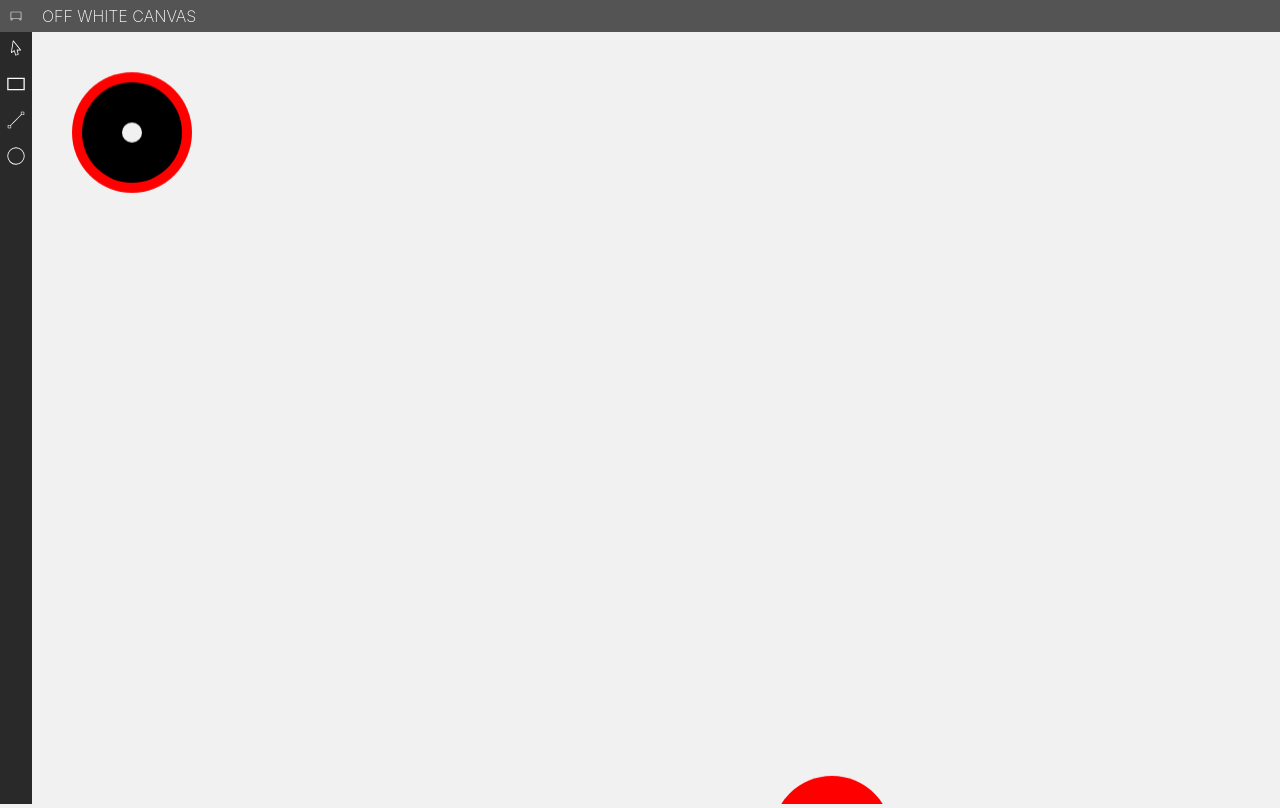
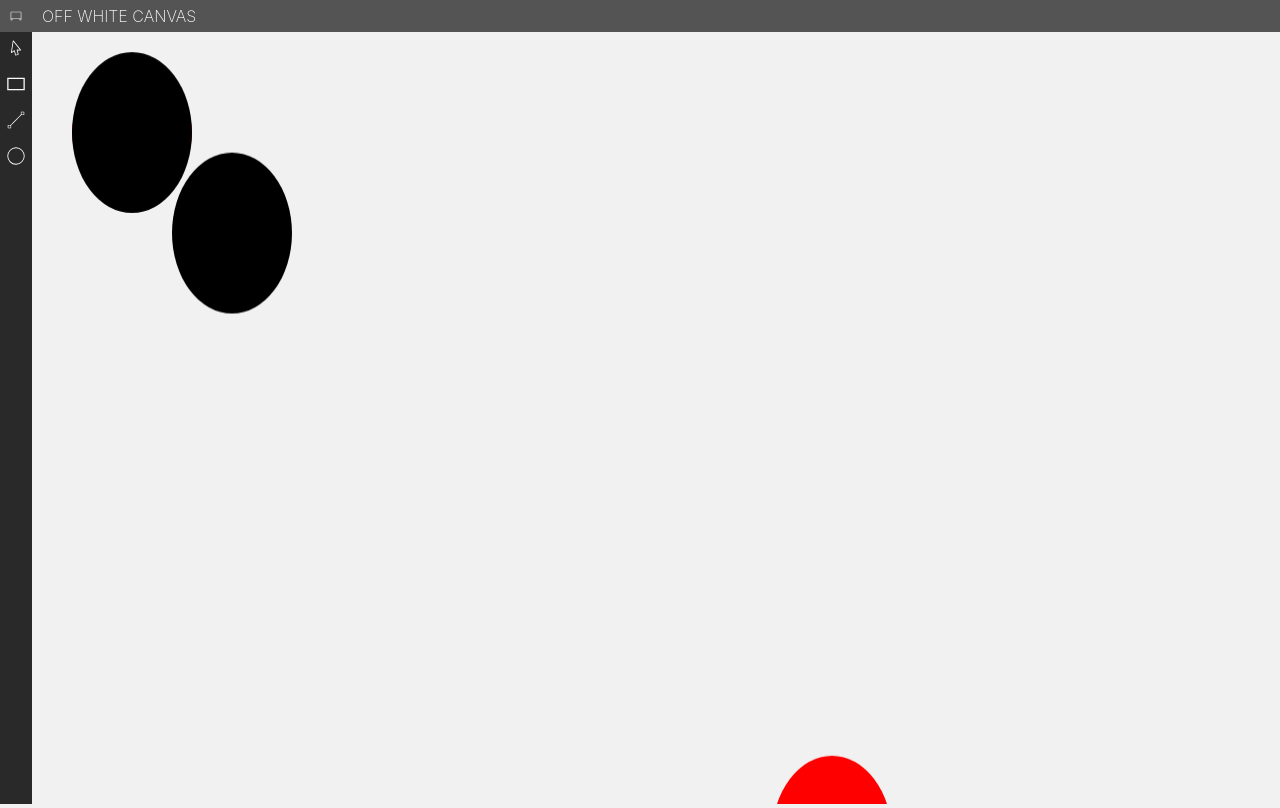
Before and after one commit to DavidIreland1/drafting-canvas, a Next.js app: page / in a window 1280 px wide. Built offline with nearby package versions, Linux system fonts and the light colour scheme.

Commit message:
before redux is added

```diff
--- a/components/canvas.tsx
+++ b/components/canvas.tsx
@@ -4,7 +4,6 @@ import { initCanvas, initElement } from './canvas/init';
 
 const Canvas = (props) => {
 	let { elements, ...rest } = props;
-	// const canvas_ref = useCanvas(draw);
 	const canvas_ref = useRef(null);
 
 	const view = {
@@ -22,7 +21,15 @@ const Canvas = (props) => {
 		context.scale(view.scale, view.scale);
 
 		elements.forEach((element) => {
-			element.draw(context, view);
+			element.draw(context);
+		});
+
+		elements.forEach((element) => {
+			if (element.hover && !element.selected) element.outline(context, view);
+		});
+
+		elements.forEach((element) => {
+			if (element.selected) element.highlight(context, view);
 		});
 	};
 
--- a/components/canvas/elements/circle.ts
+++ b/components/canvas/elements/circle.ts
@@ -6,46 +6,68 @@ export default class Circle extends BaseElement implements Element {
 	radius: number;
 	start_angle: number;
 	end_angle: number;
+	counter_clockwise: boolean;
 	color: string;
 
 	constructor(props) {
-		super();
+		super(props);
+		this.id = props.id;
 		this.x = props.x;
 		this.y = props.y;
 		this.radius = props.radius;
 		this.start_angle = props.start_angle;
 		this.end_angle = props.end_angle;
+		this.counter_clockwise = props.counter_clockwise;
 		this.color = props.color;
 	}
 
-	draw(context, view) {
-		if (this.hover || this.selected) {
-			context.strokeStyle = this.selected ? 'blue' : 'green';
-			context.lineWidth = 5 / view.scale;
-			context.beginPath();
-			context.arc(this.x, this.y, this.radius, this.start_angle, this.end_angle);
-			context.stroke();
-			this.hover = false;
-		}
-
+	draw(context) {
 		context.fillStyle = this.color;
 		context.beginPath();
-		context.arc(this.x, this.y, this.radius, this.start_angle, this.end_angle);
+		context.arc(this.x, this.y, this.radius, this.start_angle, this.end_angle, this.counter_clockwise);
 		context.fill();
 
-		context.globalCompositeOperation = 'destination-out';
+		// context.globalCompositeOperation = 'destination-out';
+		// context.beginPath();
+		// context.arc(this.x, this.y, this.radius * 0.2, this.start_angle, this.end_angle);
+		// context.fill();
+		// context.globalCompositeOperation = 'source-over';
+	}
+
+	outline(context, view) {
+		context.strokeStyle = 'blue';
+		context.lineWidth = 2 / view.scale;
 		context.beginPath();
-		context.arc(this.x, this.y, this.radius * 0.2, this.start_angle, this.end_angle);
-		context.fill();
-		context.globalCompositeOperation = 'source-over';
+		context.arc(this.x, this.y, this.radius, this.start_angle, this.end_angle);
+		context.stroke();
+	}
+
+	highlight(context, view) {
+		context.strokeStyle = 'blue';
+		context.lineWidth = 1 / view.scale;
+		const bounds = this.bounds();
+		context.beginPath();
+		context.rect(bounds.x, bounds.y, bounds.width, bounds.height);
+		context.stroke();
 	}
 
 	collide(position) {
 		return (this.x - position.x) ** 2 + (this.y - position.y) ** 2 < this.radius ** 2;
 	}
 
+	bounds(): { x: number; y: number; width: number; height: number } {
+		return {
+			x: this.x - this.radius,
+			y: this.y - this.radius,
+			width: this.radius * 2,
+			height: this.radius * 2,
+		};
+	}
+
 	serialise() {
 		return {
+			type: 'circle',
+			id: this.id,
 			x: this.x,
 			y: this.y,
 			radius: this.radius,
--- a/components/canvas/elements/element.ts
+++ b/components/canvas/elements/element.ts
@@ -1,16 +1,42 @@
-export class BaseElement {
+export class BaseElement implements Element {
+	id: string;
+	x: number;
+	y: number;
 	selected: boolean;
 	hover: boolean;
 
-	constructor() {
+	constructor(props) {
+		this.id = props.id;
 		this.selected = false;
 		this.hover = false;
+	}
+
+	draw(context: CanvasRenderingContext2D): void {
+		return;
+	}
+
+	collide(position: { x: number; y: number }): boolean {
+		return false;
+	}
+
+	serialise() {
+		return {};
+	}
+
+	bounds(): { x: number; y: number; width: number; height: number } {
+		return { x: 0, y: 0, width: 0, height: 0 };
+	}
+
+	move(delta_x: number, delta_y: number): void {
+		this.x += delta_x;
+		this.y += delta_y;
 	}
 }
 
 export interface Element {
-	draw(constext: CanvasRenderingContext2D, view): void;
+	draw(context: CanvasRenderingContext2D): void;
 	collide(position: { x: number; y: number }): Object;
-
+	move(delta_x: number, delta_y: number);
 	serialise(): Object;
+	bounds(): { x: number; y: number; width: number; height: number };
 }
--- /dev/null
+++ b/components/canvas/elements/ellipse.ts
@@ -0,0 +1,85 @@
+import { BaseElement, Element } from './element';
+
+export default class Ellipse extends BaseElement implements Element {
+	x: number;
+	y: number;
+	radius_x: number;
+	radius_y: number;
+	rotation: number;
+	start_angle: number;
+	end_angle: number;
+	counter_clockwise: boolean;
+	color: string;
+
+	constructor(props) {
+		super(props);
+		this.x = props.x;
+		this.y = props.y;
+		this.radius_x = props.radius_x;
+		this.radius_y = props.radius_y;
+		this.rotation = props.rotation;
+		this.start_angle = props.start_angle;
+		this.end_angle = props.end_angle;
+		this.counter_clockwise = props.counter_clockwise;
+		this.color = props.color;
+	}
+
+	draw(context: CanvasRenderingContext2D) {
+		context.fillStyle = this.color;
+		context.beginPath();
+		context.ellipse(this.x, this.y, this.radius_x, this.radius_y, this.rotation, this.start_angle, this.end_angle, this.counter_clockwise);
+		context.fill();
+
+		// context.globalCompositeOperation = 'destination-out';
+		// context.beginPath();
+		// context.ellipse(this.x, this.y, this.radius_x, this.radius_y, this.start_angle, this.end_angle);
+		// context.fill();
+		// context.globalCompositeOperation = 'source-over';
+	}
+
+	outline(context, view) {
+		context.strokeStyle = 'blue';
+		context.lineWidth = 2 / view.scale;
+		context.beginPath();
+		context.ellipse(this.x, this.y, this.radius_x, this.radius_y, this.rotation, this.start_angle, this.end_angle, this.counter_clockwise);
+		context.stroke();
+	}
+
+	highlight(context, view) {
+		if (this.hover || this.selected) {
+			context.strokeStyle = 'blue';
+			context.lineWidth = 1 / view.scale;
+			const bounds = this.bounds();
+			context.beginPath();
+			context.rect(bounds.x, bounds.y, bounds.width, bounds.height);
+			context.stroke();
+		}
+	}
+
+	collide(position) {
+		return (this.x - position.x) ** 2 / this.radius_x ** 2 + (this.y - position.y) ** 2 / this.radius_y ** 2 < 1;
+	}
+
+	bounds(): { x: number; y: number; width: number; height: number } {
+		return {
+			x: this.x - this.radius_x,
+			y: this.y - this.radius_y,
+			width: this.radius_x * 2,
+			height: this.radius_y * 2,
+		};
+	}
+
+	serialise() {
+		return {
+			type: 'ellipse',
+			id: this.id,
+			x: this.x,
+			y: this.y,
+			radius_x: this.radius_x,
+			radius_y: this.radius_y,
+			start_angle: this.start_angle,
+			end_angle: this.end_angle,
+			color: this.color,
+		};
+	}
+}
--- a/components/canvas/elements/group.ts
+++ b/components/canvas/elements/group.ts
@@ -2,26 +2,65 @@ import { BaseElement, Element } from './element';
 import { initElement } from '../init';
 
 export default class Group extends BaseElement implements Element {
-	elements: Array<Element>;
+	elements: Array<BaseElement>;
 
 	constructor(props) {
-		super();
-
+		super(props);
 		this.elements = props.elements.map(initElement);
 	}
 
-	draw(context, view) {
+	draw(context) {
 		this.elements.forEach((element) => {
-			element.draw(context, view);
+			element.draw(context);
 		});
 	}
 
-	collide(position: { x: number; y: number }): Object {
-		return this.elements.find((element) => element.collide(position));
+	outline(context, view) {
+		context.strokeStyle = 'blue';
+		context.lineWidth = 2 / view.scale;
+		const bounds = this.bounds();
+		context.beginPath();
+		context.rect(bounds.x, bounds.y, bounds.width, bounds.height);
+		context.stroke();
+	}
+
+	highlight(context, view) {
+		context.strokeStyle = 'blue';
+		context.lineWidth = 1 / view.scale;
+		const bounds = this.bounds();
+		context.beginPath();
+		context.rect(bounds.x, bounds.y, bounds.width, bounds.height);
+		context.stroke();
+	}
+
+	bounds() {
+		const positions = this.elements.map((element) => element.bounds());
+
+		const min_x = positions.reduce((x, position) => Math.min(x, position.x), Number.MAX_SAFE_INTEGER);
+		const min_y = positions.reduce((y, position) => Math.min(y, position.y), Number.MAX_SAFE_INTEGER);
+		return {
+			x: min_x,
+			y: min_y,
+			width: positions.reduce((x, position) => Math.max(x, position.x + position.width), Number.MIN_SAFE_INTEGER) - min_x,
+			height: positions.reduce((y, position) => Math.max(y, position.y + position.height), Number.MIN_SAFE_INTEGER) - min_y,
+		};
+	}
+
+	move(delta_x: number, delta_y: number) {
+		this.elements.forEach((element) => {
+			element.move(delta_x, delta_y);
+		});
+	}
+
+	collide(position: { x: number; y: number }): boolean {
+		const target = this.elements.find((element) => element.collide(position));
+		return target ? true : false;
 	}
 
 	serialise() {
 		return {
+			type: 'group',
+			id: this.id,
 			elements: this.elements.map((element) => element.serialise()),
 		};
 	}
--- a/components/canvas/init.ts
+++ b/components/canvas/init.ts
@@ -1,5 +1,6 @@
 import { onWheel, onDoubleClick, onMouseMove, onMouseDown } from './interaction';
 
+import Ellipse from './elements/ellipse';
 import Circle from './elements/circle';
 import Group from './elements/group';
 
@@ -18,6 +19,7 @@ export function initCanvas(canvas, context, view, redraw, elements) {
 		redraw(context);
 	});
 
+	canvas.style.cursor = 'default';
 	canvas.addEventListener('mousemove', (event) => {
 		event.preventDefault();
 		onMouseMove(event, elements, canvas, view, context, redraw);
@@ -26,6 +28,11 @@ export function initCanvas(canvas, context, view, redraw, elements) {
 	canvas.addEventListener('mousedown', (event) => {
 		event.preventDefault();
 		onMouseDown(event, elements, canvas, view, context, redraw);
+	});
+
+	window.addEventListener('resize', () => {
+		resizeCanvas(canvas);
+		redraw(context);
 	});
 
 	redraw(context);
@@ -38,7 +45,6 @@ export function resizeCanvas(canvas): boolean {
 		// window.devicePixelRatio = 1;
 
 		const ratio = window.devicePixelRatio;
-		const context = canvas.getContext('2d');
 		canvas.width = width * ratio;
 		canvas.height = height * ratio;
 		return true;
@@ -48,8 +54,9 @@ export function resizeCanvas(canvas): boolean {
 }
 
 export function initElement(element: any) {
-	console.log(element);
 	switch (element.type) {
+		case 'ellipse':
+			return new Ellipse(element);
 		case 'circle':
 			return new Circle(element);
 		case 'group':
--- a/hooks/get-page.ts
+++ b/hooks/get-page.ts
@@ -15,11 +15,24 @@ export default function getPage() {
 			type: 'group',
 			elements: [
 				{
-					type: 'circle',
+					type: 'ellipse',
 					x: 100,
 					y: 100,
 					color: 'black',
-					radius: 50,
+					radius_x: 60,
+					radius_y: 80,
+					rotation: 0,
+					start_angle: 0,
+					end_angle: 2 * Math.PI,
+				},
+				{
+					type: 'ellipse',
+					x: 200,
+					y: 200,
+					color: 'black',
+					radius_x: 60,
+					radius_y: 80,
+					rotation: 0,
 					start_angle: 0,
 					end_angle: 2 * Math.PI,
 				},
@@ -27,41 +40,49 @@ export default function getPage() {
 		},
 		{
 			id: '67484',
-			type: 'circle',
+			type: 'ellipse',
 			x: 1500,
 			y: 1500,
 			color: 'red',
-			radius: 60,
+			radius_x: 60,
+			radius_y: 80,
+			rotation: 0,
 			start_angle: 0,
 			end_angle: 2 * Math.PI,
 		},
 		{
 			id: '4678',
-			type: 'circle',
+			type: 'ellipse',
 			x: 100,
 			y: 1500,
 			color: 'red',
-			radius: 60,
+			radius_x: 60,
+			radius_y: 80,
+			rotation: 0,
 			start_angle: 0,
 			end_angle: 2 * Math.PI,
 		},
 		{
 			id: '3567',
-			type: 'circle',
+			type: 'ellipse',
 			x: 1500,
 			y: 100,
 			color: 'red',
-			radius: 60,
+			radius_x: 60,
+			radius_y: 80,
+			rotation: 0,
 			start_angle: 0,
 			end_angle: 2 * Math.PI,
 		},
 		{
 			id: '8764',
-			type: 'circle',
+			type: 'ellipse',
 			x: 800,
 			y: 800,
 			color: 'red',
-			radius: 60,
+			radius_x: 60,
+			radius_y: 80,
+			rotation: 0,
 			start_angle: 0,
 			end_angle: 2 * Math.PI,
 		},
```
Also changed, not shown: components/canvas/elements/rectangle.ts (added, +42 -0 lines), components/canvas/interaction.ts (+120 -104 lines), components/canvas/useCanvas.tsx (deleted, +0 -57 lines).
